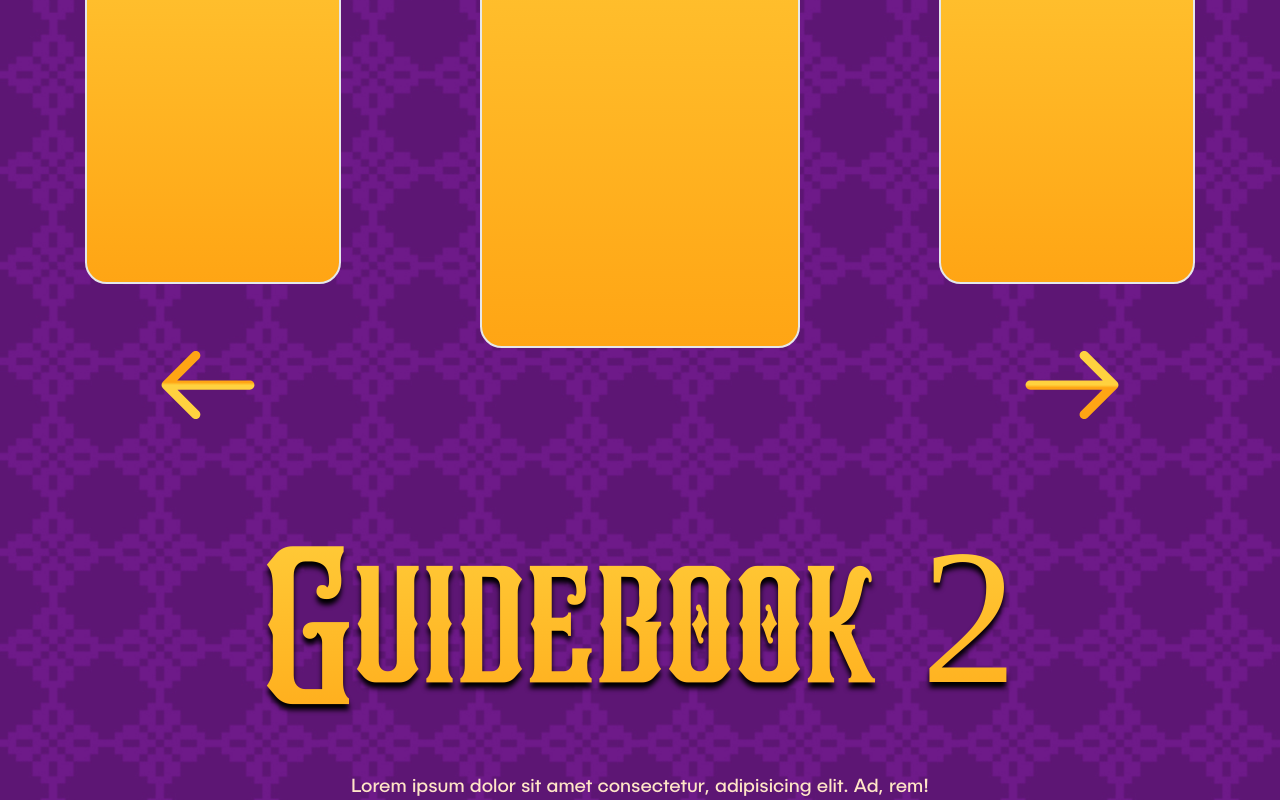
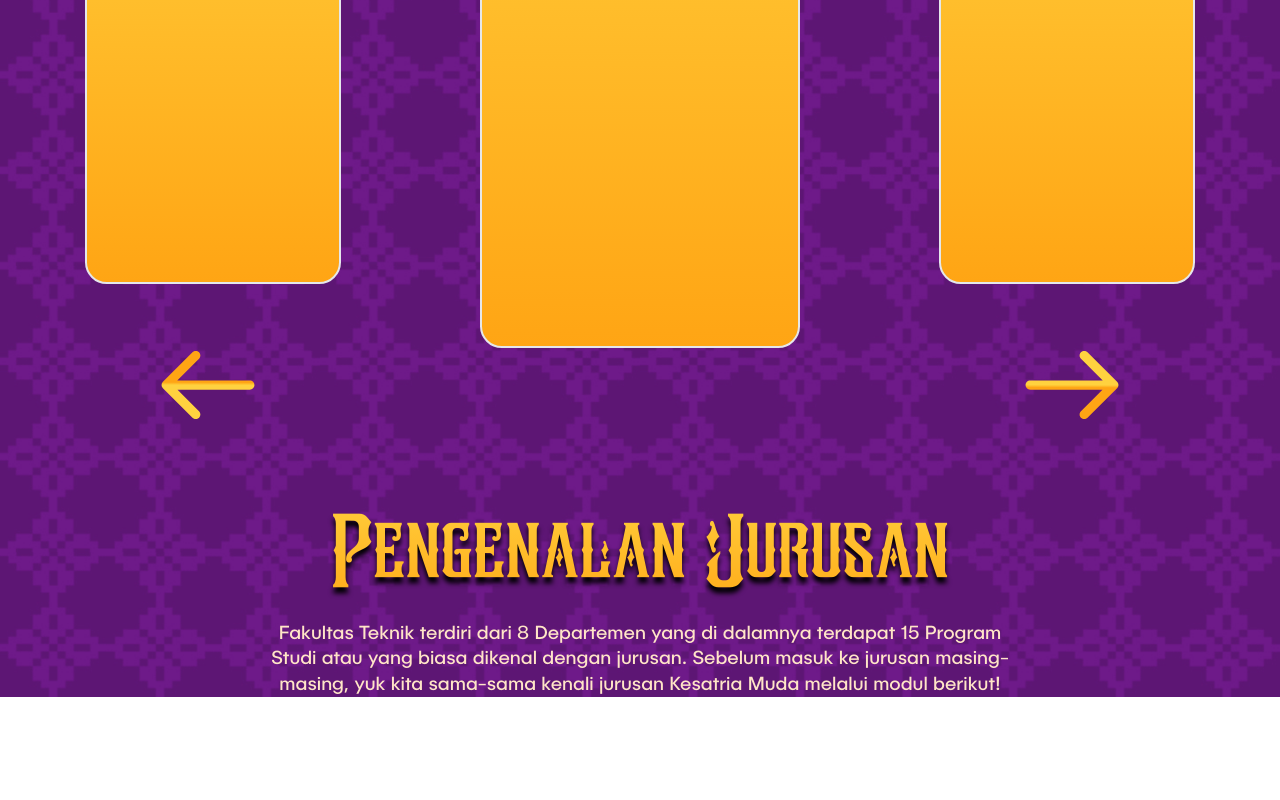
Before and after one commit to kesatriaugm2024/fe-pionirkesatria-2024, a Next.js app: page /materi in a window 1280 px wide. Shown: the part 1739-2539 px from the top of the page. After the commit the page ends 2436 px from the top, so only its background shows below. Built offline with nearby package versions, Linux system fonts and the light colour scheme.

Commit message:
entah aku pun tak taku

```diff
--- a/src/app/materi/modul.tsx
+++ b/src/app/materi/modul.tsx
@@ -1,102 +1,32 @@
 export const MODUL = [
     {
-        "title": "Guidebook 1",
-        "desc": "Lorem ipsum dolor sit amet consectetur, adipisicing elit. Ad, rem!",
-        "link": "Asu 1"
+      title: "Lika-Liku Kesatria",
+      desc: "Perkuliahan adalah jenjang lebih tinggi yang diambil oleh seseorang setelah menyelesaikan pendidikan menengah atas (SMA/SMK) atau sederajat. Sebelum memasuki dunia perkuliahan, sebaiknya kesatria muda harus mengenal terlebih dahulu seputar perkuliahan sehingga nantinya dapat mempersiapkan diri untuk menyesuaikan diri dengan lingkungan yang baru.",
+      link: "/",
+      imgpath:"/vercel.svg"
     },
     {
-        "title": "Guidebook 2",
-        "desc": "Lorem ipsum dolor sit amet consectetur, adipisicing elit. Ad, rem!",
-        "link": "Asu 2"
+      title: "Pengenalan Jurusan",
+      desc: "Fakultas Teknik terdiri dari 8 Departemen yang di dalamnya terdapat 15 Program Studi atau yang biasa dikenal dengan jurusan. Sebelum masuk ke jurusan masing-masing, yuk kita sama-sama kenali jurusan Kesatria Muda melalui modul berikut!",
+      link: "/",
+      imgpath:'/next.svg'
     },
     {
-        "title": "Guidebook 3",
-        "desc": "Lorem ipsum dolor sit amet consectetur, adipisicing elit. Ad, rem!",
-        "link": "Asu 3"
+      title: "Jelajah Lembaga",
+      desc: "Fakultas Teknik tidak hanya bergerak dan berprestasi di bidang akademik saja, namun terdapat berbagai macam lembaga yang dapat menunjang skill mahasiswanya. Wah, lembaga mana nih yang diminati Kesatria Muda? Mari pahami modul berikut sebagai bekal bagi Kesatria Muda!",
+      link: "/",
+      imgpath:'/next.svg'
     },
     {
-        "title": "Guidebook 4",
-        "desc": "Lorem ipsum dolor sit amet consectetur, adipisicing elit. Ad, rem!",
-        "link": "Asu 4"
+      title: "Pameran Karya",
+      desc: "Fakultas Teknik tidak terlepas dari segudang prestasinya. Penasaran siapa saja tim-tim yang bergerak di belakang untuk mengharumkan nama Fakultas Teknik? Yuk, simak modul berikut ini!",
+      link: "/",
+      imgpath:'/next.svg'
     },
     {
-        "title": "Guidebook 5",
-        "desc": "Lorem ipsum dolor sit amet consectetur, adipisicing elit. Ad, rem!",
-        "link": "Asu 5"
+      title: "Fasilitas Teknik",
+      desc: "Fakultas Teknik sebagai fakultas terbesar di Universitas Gadjah Mada memiliki beragam fasilitas yang menunjang kegiatan mahasiswanya. Mau tahu apa saja fasilitas yang ada di Fakultas Teknik? Mari simak modul berikut!",
+      link: "/",
+      imgpath:'/next.svg'
     },
-    {
-        "title": "Guidebook 6",
-        "desc": "Lorem ipsum dolor sit amet consectetur, adipisicing elit. Ad, rem!",
-        "link": "Asu 6"
-    },
-    {
-        "title": "Guidebook 7",
-        "desc": "Lorem ipsum dolor sit amet consectetur, adipisicing elit. Ad, rem!",
-        "link": "Asu 7"
-    },
-    {
-        "title": "Guidebook 8",
-        "desc": "Lorem ipsum dolor sit amet consectetur, adipisicing elit. Ad, rem!",
-        "link": "Asu 8"
-    },
-    {
-        "title": "Guidebook 9",
-        "desc": "Lorem ipsum dolor sit amet consectetur, adipisicing elit. Ad, rem!",
-        "link": "Asu 9"
-    },
-    {
-        "title": "Guidebook 10",
-        "desc": "Lorem ipsum dolor sit amet consectetur, adipisicing elit. Ad, rem!",
-        "link": "Asu 10"
-    },
-    {
-        "title": "Guidebook 11",
-        "desc": "Lorem ipsum dolor sit amet consectetur, adipisicing elit. Ad, rem!",
-        "link": "Asu 11"
-    },
-    {
-        "title": "Guidebook 12",
-        "desc": "Lorem ipsum dolor sit amet consectetur, adipisicing elit. Ad, rem!",
-        "link": "Asu 12"
-    },
-    {
-        "title": "Guidebook 13",
-        "desc": "Lorem ipsum dolor sit amet consectetur, adipisicing elit. Ad, rem!",
-        "link": "Asu 13"
-    },
-    {
-        "title": "Guidebook 14",
-        "desc": "Lorem ipsum dolor sit amet consectetur, adipisicing elit. Ad, rem!",
-        "link": "Asu 14"
-    },
-    {
-        "title": "Guidebook 15",
-        "desc": "Lorem ipsum dolor sit amet consectetur, adipisicing elit. Ad, rem!",
-        "link": "Asu 15"
-    },
-    {
-        "title": "Guidebook 16",
-        "desc": "Lorem ipsum dolor sit amet consectetur, adipisicing elit. Ad, rem!",
-        "link": "Asu 16"
-    },
-    {
-        "title": "Guidebook 17",
-        "desc": "Lorem ipsum dolor sit amet consectetur, adipisicing elit. Ad, rem!",
-        "link": "Asu 17"
-    },
-    {
-        "title": "Guidebook 18",
-        "desc": "Lorem ipsum dolor sit amet consectetur, adipisicing elit. Ad, rem!",
-        "link": "Asu 18"
-    },
-    {
-        "title": "Guidebook 19",
-        "desc": "Lorem ipsum dolor sit amet consectetur, adipisicing elit. Ad, rem!",
-        "link": "Asu 19"
-    },
-    {
-        "title": "Guidebook 20",
-        "desc": "Lorem ipsum dolor sit amet consectetur, adipisicing elit. Ad, rem!",
-        "link": "Asu 20"
-    }
-]
+  ];
--- a/src/app/materi/page.tsx
+++ b/src/app/materi/page.tsx
@@ -184,10 +184,10 @@ export default function MateriPage() {
         }
             return(
             <div className="w-full flex flex-col text-center">
-                <h2 className="font-legendaire text-[15vw] bg-gradient-to-b from-[#FFD23F] to-[#FFA514] bg-clip-text text-transparent drop-shadow-[0_0.5vw_0.2vw_#000000]">
+                <h2 className="font-legendaire text-[7vw] bg-gradient-to-b from-[#FFD23F] to-[#FFA514] bg-clip-text text-transparent drop-shadow-[0_0.5vw_0.2vw_#000000]">
                     {modulTitle}
                 </h2>
-                <p className="font-publica-sans text-[1.5vw]/[2vw] text-[#FFE5C7]">
+                <p className="font-publica-sans text-[1.5vw]/[2vw] text-[#FFE5C7] px-[20vw]">
                     {modulDesc}
                 </p>
             </div>
@@ -249,6 +249,13 @@ export default function MateriPage() {
                 <div className="flex flex-row justify-end gap-[60vw] px-[7vw] translate-y-[-5vw] z-[1]">
                     <button
                         onClick={() => {
+                            if (activeSwiper == 1) {
+                                if (swiper) swiper.slidePrev();
+                                setActiveSwiper(0)
+                                setModulTitle(MODUL[activeSwiper].title)
+                                setModulDesc(MODUL[activeSwiper].desc)
+                                return
+                            }
                             if (swiper) swiper.slidePrev();
                         }}
                     >
@@ -262,6 +269,13 @@ export default function MateriPage() {
                     </button>
                     <button
                         onClick={() => {
+                            if (activeSwiper == MODUL.length-1) {
+                                if (swiper) swiper.slideNext();
+                                setActiveSwiper(0)
+                                setModulTitle(MODUL[activeSwiper].title)
+                                setModulDesc(MODUL[activeSwiper].desc)
+                                return
+                            }
                             if (swiper) swiper.slideNext();
                         }}
                     >
--- a/src/components/beranda/chapter2.tsx
+++ b/src/components/beranda/chapter2.tsx
@@ -11,13 +11,32 @@ const CARDCONTENT = [
     title: "Lika-Liku Kesatria",
     desc: "Perkuliahan adalah jenjang lebih tinggi yang diambil oleh seseorang setelah menyelesaikan pendidikan menengah atas (SMA/SMK) atau sederajat. Sebelum memasuki dunia perkuliahan, sebaiknya kesatria muda harus mengenal terlebih dahulu seputar perkuliahan sehingga nantinya dapat mempersiapkan diri untuk menyesuaikan diri dengan lingkungan yang baru.",
     link: "/",
+    imgpath:"/vercel.svg"
   },
   {
-    title: "Lika-Liku Kesatria 2",
-    desc: "Perkuliahan adalah jenjang lebih tinggi yang diambil oleh seseorang setelah menyelesaikan pendidikan menengah atas (SMA/SMK) atau sederajat. Sebelum memasuki dunia perkuliahan, sebaiknya kesatria muda harus mengenal terlebih dahulu seputar perkuliahan sehingga nantinya dapat mempersiapkan diri untuk menyesuaikan diri dengan lingkungan yang baru.",
+    title: "Pengenalan Jurusan",
+    desc: "Fakultas Teknik terdiri dari 8 Departemen yang di dalamnya terdapat 15 Program Studi atau yang biasa dikenal dengan jurusan. Sebelum masuk ke jurusan masing-masing, yuk kita sama-sama kenali jurusan Kesatria Muda melalui modul berikut!",
     link: "/",
     imgpath:'/next.svg'
-  }
+  },
+  {
+    title: "Jelajah Lembaga",
+    desc: "Fakultas Teknik tidak hanya bergerak dan berprestasi di bidang akademik saja, namun terdapat berbagai macam lembaga yang dapat menunjang skill mahasiswanya. Wah, lembaga mana nih yang diminati Kesatria Muda? Mari pahami modul berikut sebagai bekal bagi Kesatria Muda!",
+    link: "/",
+    imgpath:'/next.svg'
+  },
+  {
+    title: "Pameran Karya",
+    desc: "Fakultas Teknik tidak terlepas dari segudang prestasinya. Penasaran siapa saja tim-tim yang bergerak di belakang untuk mengharumkan nama Fakultas Teknik? Yuk, simak modul berikut ini!",
+    link: "/",
+    imgpath:'/next.svg'
+  },
+  {
+    title: "Fasilitas Teknik",
+    desc: "Fakultas Teknik sebagai fakultas terbesar di Universitas Gadjah Mada memiliki beragam fasilitas yang menunjang kegiatan mahasiswanya. Mau tahu apa saja fasilitas yang ada di Fakultas Teknik? Mari simak modul berikut!",
+    link: "/",
+    imgpath:'/next.svg'
+  },
 ];
 
 const Chapter2_Desktop = () => {
@@ -451,7 +470,7 @@ const Chapter2_HP =()=>{
           width={528}
           height={549}
         />
-        <div className="w-[60vw] h-[88vw] rounded-[2vw] bg-[#FFE5C7] drop-shadow-[0_0.5vw_1vw_#000000] z-[1] flex flex-col items-center place-content-center gap-[2.5vw]">
+        <div className="w-[60vw] h-[88vw] rounded-[2vw] bg-[#FFE5C7] drop-shadow-[0_0.5vw_1vw_#000000] z-[1] flex flex-col items-center place-content-center gap-[2.5vw] justify-between py-[4vw]">
           <h1 className="font-legendaire text-[5vw] bg-gradient-to-r from-[#5E1675] to-[#B22635] bg-clip-text text-transparent">
             {title}
           </h1>
--- a/src/components/beranda/chapter3.tsx
+++ b/src/components/beranda/chapter3.tsx
@@ -13,7 +13,7 @@ const CONTENT = [
       "Para kesatria muda diharapkan mampu mengaplikasikan pengetahuan dan keterampilan yang relevan serta pemahaman mendalam mengenai  jurusan Teknik yang kesatria muda ambil untuk kontribusi mereka bagi bangsa dan negara di masa depan.",
     subtitle2: "Karya Aplikatif",
     subtitle2desc:
-      "Para kesatria muda diharapkan mampu mengaplikasikan pengetahuan dan keterampilan yang relevan serta pemahaman mendalam men.",
+      "Indonesia sebagai negara berkembang terus menghadapi berbagai tantangan dalam sektor manufaktur, infrastruktur, dan energi. Di era globalisasi dan revolusi industri 4.0, kebutuhan akan tenaga ahli di bidang teknik semakin meningkat. Kesatria muda sebagai calon-calon insinyur muda berperan penting dalam pembangunan berkelanjutan dan peningkatan kualitas hidup masyarakat. Oleh karena itu, pendidikan teknik harus dapat membekali pengetahuan dan keterampilan yang relevan serta pemahaman mendalam tentang kontribusi mereka bagi bangsa.",
   },
 ];
 
--- a/src/components/layout/navbar.tsx
+++ b/src/components/layout/navbar.tsx
@@ -126,7 +126,7 @@ export default function Navbar(){
     }
 
     const NavbarHP=()=>{
-        const [isOpen, setIsOpen] = useState(true)
+        const [isOpen, setIsOpen] = useState(false)
         const handleOpen=()=>{
             setIsOpen(!isOpen)
         }
@@ -144,7 +144,7 @@ export default function Navbar(){
         }
         return(
             <nav
-            className={"fixed z-[999] w-full bg-gradient-to-r from-[#34144E] to-[#5E1675] from-50% py-[1vw] px-[2vw] flex flex-col text-[2vw]/[2vw] font-publica-sans text-[#FFE5C7] shadow-[0_0.6vw_10vw_0_#000000]  md:hidden " + (isHide? "translate-y-[-11vw] duration-300" : "translate-y-0 duration-300")}>
+            className={"fixed z-[999] w-full bg-gradient-to-r from-[#34144E] to-[#5E1675] from-50% py-[1vw] px-[2vw] flex flex-col text-[2vw]/[2vw] font-publica-sans text-[#FFE5C7] shadow-[0_0.6vw_10vw_0_#000000]  md:hidden " + (isHide? "translate-y-[-20vw] duration-300" : "translate-y-0 duration-300")}>
                 <div className='w-full flex justify-between px-[]'>
                     <div
                     className="flex items-center gap-x-[0.5vw] ">
```
Also changed, not shown: src/components/beranda/selamatdatang.tsx (+5 -5 lines).
